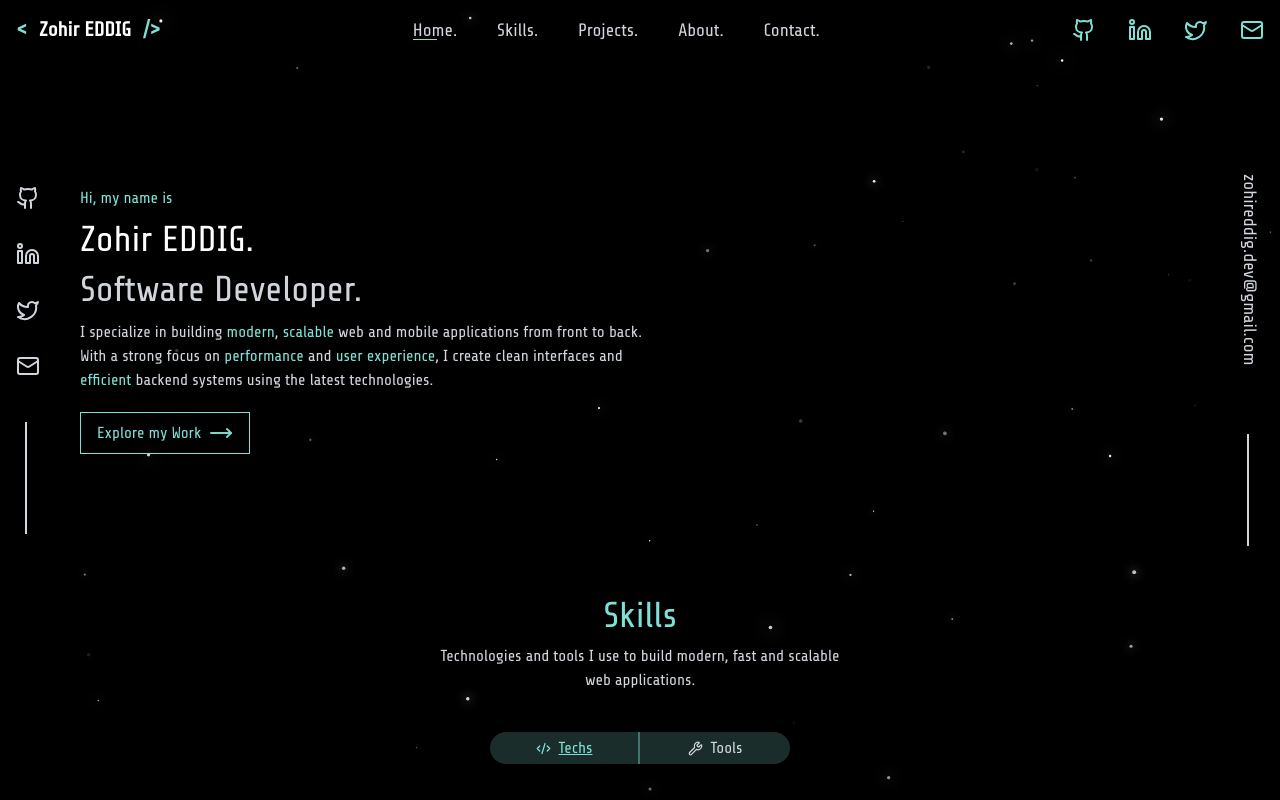
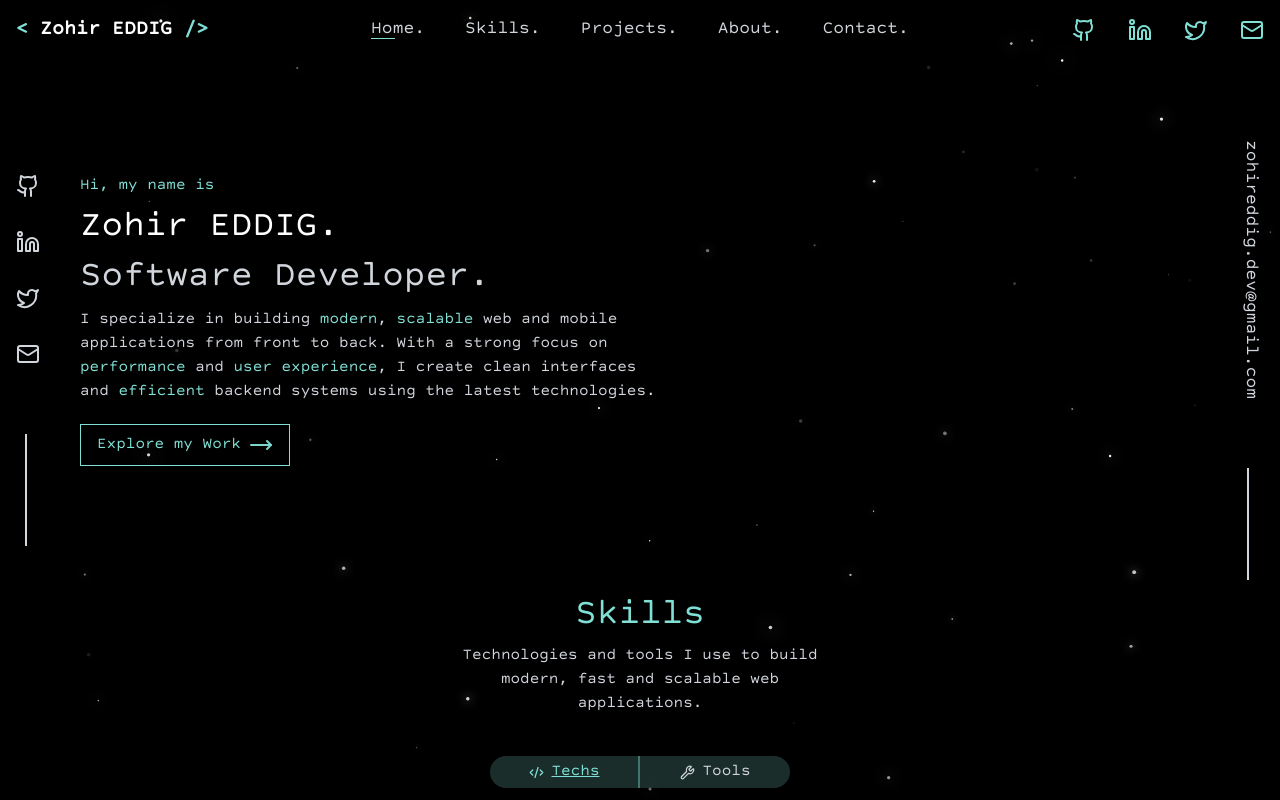
Before and after one commit to ZohirEDDIG/zohir-eddig-portfolio, a Next.js app: page / in a window 1280 px wide. Shown: the top 800 px of the page. Built offline with nearby package versions, Linux system fonts and the light colour scheme.

Commit message:
Change font familty to Courier Prime Code

```diff
--- a/src/app/globals.css
+++ b/src/app/globals.css
@@ -1,5 +1,3 @@
-@import url(https://fonts.googleapis.com/css?family=Share+Tech:regular);
-
 @import 'tailwindcss';
 
 @theme {
@@ -23,9 +21,27 @@
     }
 }
 
+@font-face {
+    font-family: 'Courier Prime Code';
+    src: url('./fonts/Courier Prime Code.ttf') format('truetype');
+    font-weight: normal;
+    font-style: normal;
+}
+
+@font-face {
+    font-family: 'Courier Prime Code';
+    src: url('./fonts/Courier Prime Code Italic.ttf') format('truetype');
+    font-weight: normal;
+    font-style: italic;
+}
+
+* {
+    letter-spacing: -2;
+}
+
 body {
     background-color: var(--color-primary);
-    font-family: 'Share Tech';
+    font-family: 'Courier Prime Code';
 }
 
 a {
```
Also changed, not shown: src/app/fonts/Courier Prime Code Italic.ttf (added), src/app/fonts/Courier Prime Code.ttf (added).
